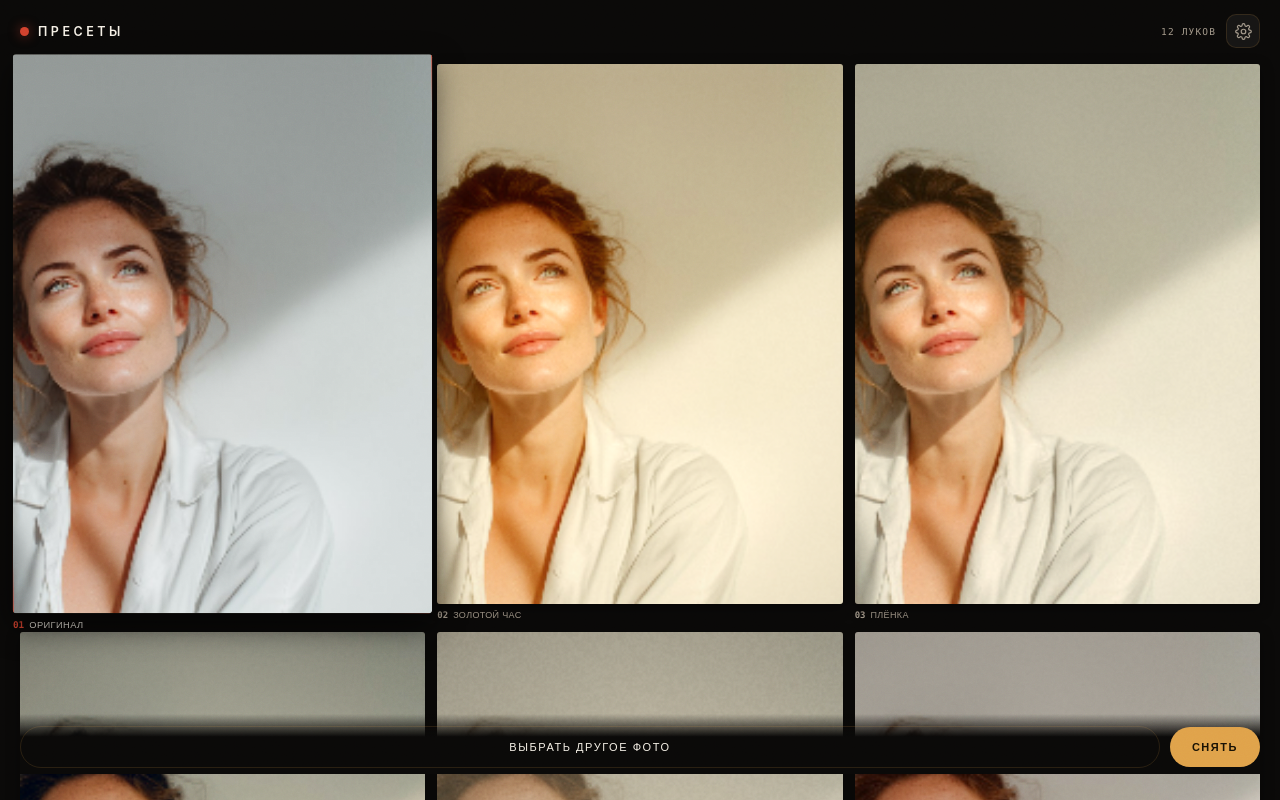
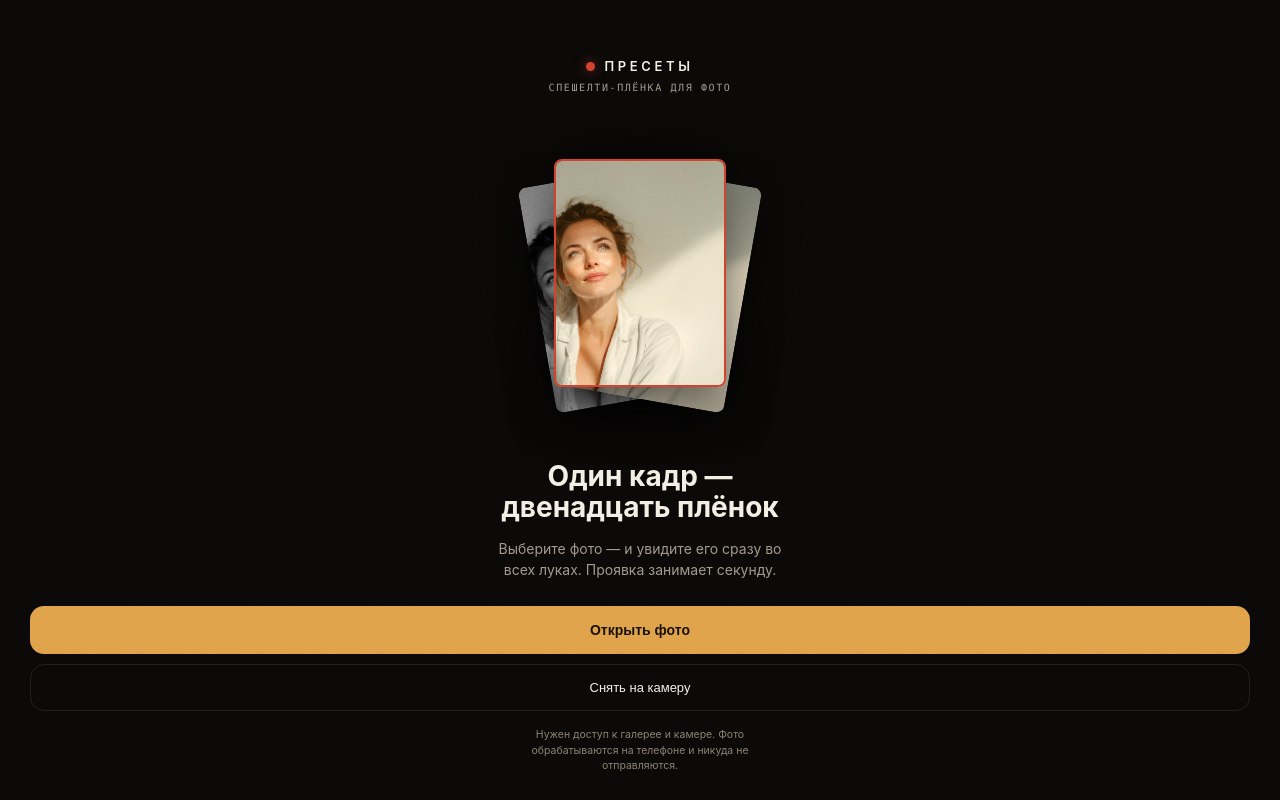
Before and after one commit to wowhak2-ship-it/photo-presets, a plain HTML site: page index.html in a window 1280 px wide. Drawn offline with Linux system fonts and the light colour scheme.

Commit message:
feat(onboarding): first launch shows what the app is for
The app opened straight into the editor, so a first-time user met a photo
they had not chosen and no idea what the presets were. Add a first run.

- fan of three prints: the same frame in three looks, rendered by the real
  engine, with the front one ringed in chinagraph
- states the point in one line rather than explaining features
- both entry buttons lead where they say, and the screen is remembered as
  seen, so it never appears twice

Co-Authored-By: Claude Opus 4.8 <noreply@anthropic.com>

```diff
--- a/index.html
+++ b/index.html
@@ -172,6 +172,34 @@
   .shutter svg{width:46px; height:46px;}
   .shutter:active{transform:scale(.94);}
   .cam-err{color:#fff; text-align:center; padding:40px 24px; font-size:14px; line-height:1.5;}
+
+  /* ── первый запуск ── */
+  .onb{position:fixed; inset:0; z-index:60; background:var(--bg-deep); display:none;
+    flex-direction:column; align-items:center; text-align:center;
+    padding:calc(58px + env(safe-area-inset-top)) 30px calc(26px + env(safe-area-inset-bottom));}
+  .onb.open{display:flex;}
+  .onb-brand{display:flex; align-items:center; gap:9px;}
+  .onb-brand i{width:9px; height:9px; border-radius:50%; background:var(--china);
+    box-shadow:0 0 12px rgba(210,66,46,.6);}
+  .onb-brand b{color:var(--text); font-size:13px; letter-spacing:.28em; font-weight:600;}
+  .onb-tag{color:var(--dim); font-family:var(--mono); font-size:10px; letter-spacing:.16em; margin-top:8px;}
+  .onb-hero{flex:1; display:grid; place-items:center; width:100%;}
+  /* веер отпечатков: один кадр в трёх плёнках — суть приложения одним взглядом */
+  .onb-fan{position:relative; width:172px; height:228px;}
+  .ofc{position:absolute; inset:0; border-radius:8px; overflow:hidden; box-shadow:0 18px 40px rgba(0,0,0,.55);}
+  .ofc canvas{width:100%; height:100%; display:block;}
+  .ofc.a{transform:rotate(-10deg) translate(-20px,10px);}
+  .ofc.c{transform:rotate(10deg) translate(20px,10px);}
+  .ofc.b{z-index:3; border:2.5px solid var(--china); box-shadow:0 22px 46px rgba(0,0,0,.6);}
+  .onb-h1{color:var(--text); font-size:28px; font-weight:700; line-height:1.12; margin-top:8px;}
+  .onb-sub{color:var(--dim); font-size:14px; line-height:1.5; max-width:290px; margin:14px auto 0;}
+  .onb-btns{width:100%; display:flex; flex-direction:column; gap:10px; margin-top:26px;}
+  .onb-primary{padding:16px; border-radius:14px; background:var(--gold); color:var(--gold-ink);
+    border:0; font-size:14px; font-weight:700; cursor:pointer;}
+  .onb-second{padding:15px; border-radius:14px; background:transparent; border:1px solid var(--line);
+    color:var(--text); font-size:13px; cursor:pointer;}
+  .onb-primary:active,.onb-second:active{transform:scale(.97);}
+  .onb-perm{color:var(--faint); font-size:10.5px; line-height:1.5; margin-top:16px; max-width:270px;}
 
   /* ── настройки приложения ── */
   .icon-btn{width:34px; height:34px; border-radius:10px; background:rgba(255,255,255,.05);
@@ -586,6 +614,28 @@
   </div>
 </div>
 
+<div class="onb" id="onb">
+  <div class="onb-brand"><i></i><b>ПРЕСЕТЫ</b></div>
+  <div class="onb-tag">СПЕШЕЛТИ-ПЛЁНКА ДЛЯ ФОТО</div>
+
+  <div class="onb-hero">
+    <div class="onb-fan">
+      <div class="ofc a"><canvas></canvas></div>
+      <div class="ofc c"><canvas></canvas></div>
+      <div class="ofc b"><canvas></canvas></div>
+    </div>
+  </div>
+
+  <div class="onb-h1">Один кадр —<br>двенадцать плёнок</div>
+  <div class="onb-sub">Выберите фото — и увидите его сразу во всех луках. Проявка занимает секунду.</div>
+
+  <div class="onb-btns">
+    <button class="onb-primary" id="onbPick">Открыть фото</button>
+    <button class="onb-second" id="onbCam">Снять на камеру</button>
+  </div>
+  <div class="onb-perm">Нужен доступ к галерее и камере. Фото обрабатываются на телефоне и никуда не отправляются.</div>
+</div>
+
 <div class="settings" id="settings">
   <div class="cam-top">
     <button class="cam-x" id="setClose">✕</button>
@@ -942,7 +992,38 @@ function setSource(img){
   document.getElementById('tabs').style.display = 'flex';
   setTab('presets');
   buildChips(); buildHomeLooks(); render();
-}
+  paintOnbFan();
+}
+
+// ─── Первый запуск ───
+// Веер из трёх отпечатков — то же фото в трёх плёнках, посчитанное тем же движком.
+function paintOnbFan(){
+  const cards = document.querySelectorAll('.onb-fan .ofc canvas');
+  if(!cards.length || !sourceCanvas) return;
+  const w = 172, h = 228, far = w/h, ar = sourceCanvas.width/sourceCanvas.height;
+  let sw = sourceCanvas.width, sh = sourceCanvas.height, sx = 0, sy = 0;
+  if(ar > far){ sw = Math.round(sh*far); sx = (sourceCanvas.width-sw)>>1; }
+  else { sh = Math.round(sw/far); sy = (sourceCanvas.height-sh)>>1; }
+  const base = document.createElement('canvas'); base.width = w; base.height = h;
+  base.getContext('2d').drawImage(sourceCanvas, sx, sy, sw, sh, 0, 0, w, h);
+  const bd = base.getContext('2d').getImageData(0, 0, w, h);
+  const pick = [7, 3, 2];                       // Ч/Б, Кино, Плёнка — впереди «Плёнка»
+  cards.forEach((c, k)=>{
+    const look = LOOKS[pick[k]] || LOOKS[0];
+    c.width = w; c.height = h;
+    const id = new ImageData(new Uint8ClampedArray(bd.data), w, h);
+    applyLook(id, look);
+    c.getContext('2d').putImageData(id, 0, 0);
+  });
+}
+const onbEl = document.getElementById('onb');
+function closeOnb(){
+  onbEl.classList.remove('open');
+  try{ localStorage.setItem('onboarded', '1'); }catch(_){}
+}
+document.getElementById('onbPick').onclick = ()=>{ closeOnb(); document.getElementById('homePick').click(); };
+document.getElementById('onbCam').onclick  = ()=>{ closeOnb(); document.getElementById('homeCam').click(); };
+try{ if(localStorage.getItem('onboarded') !== '1') onbEl.classList.add('open'); }catch(_){}
 
 function processedData(src){
   src = src || sourceCanvas;
```
